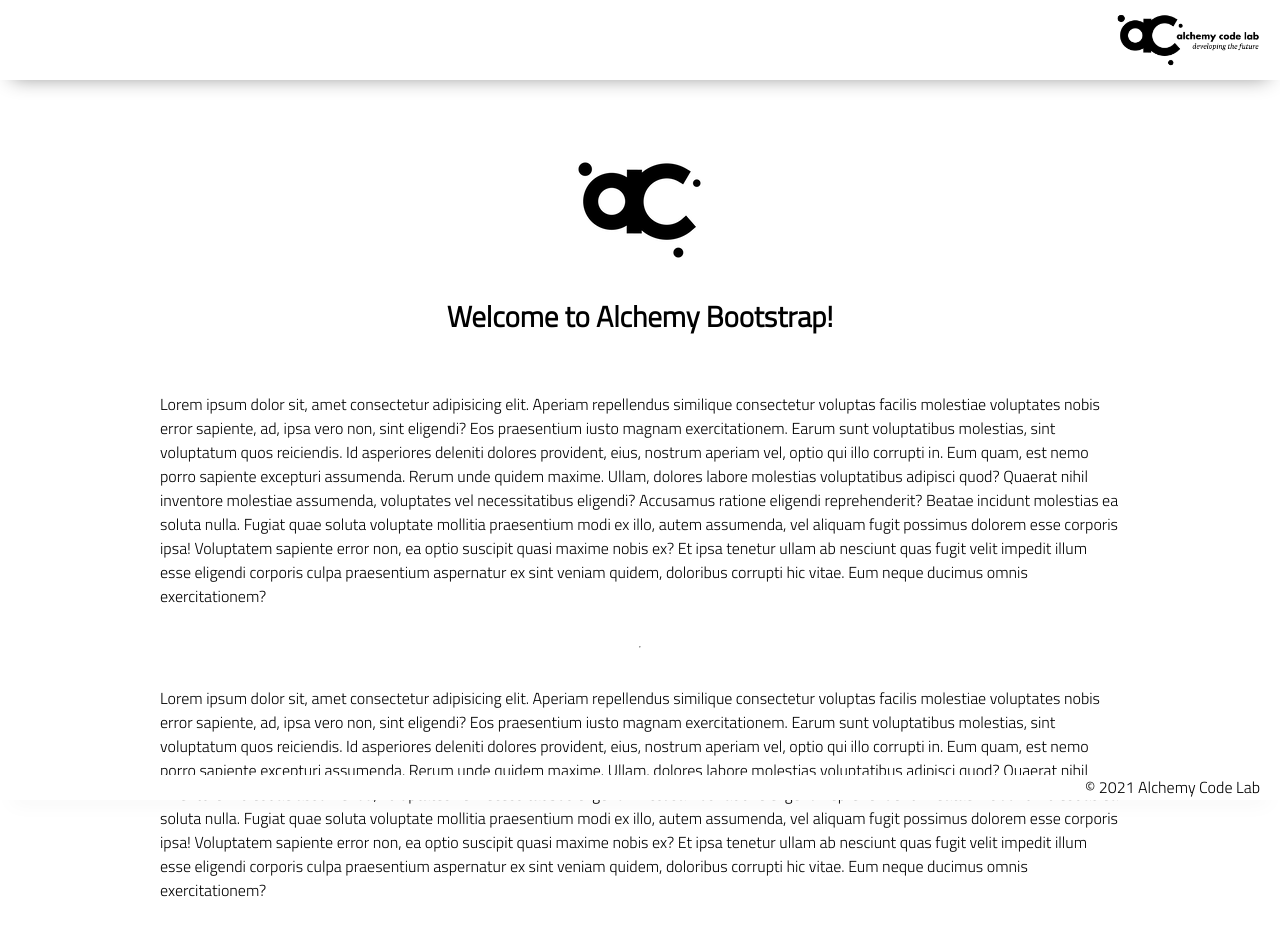
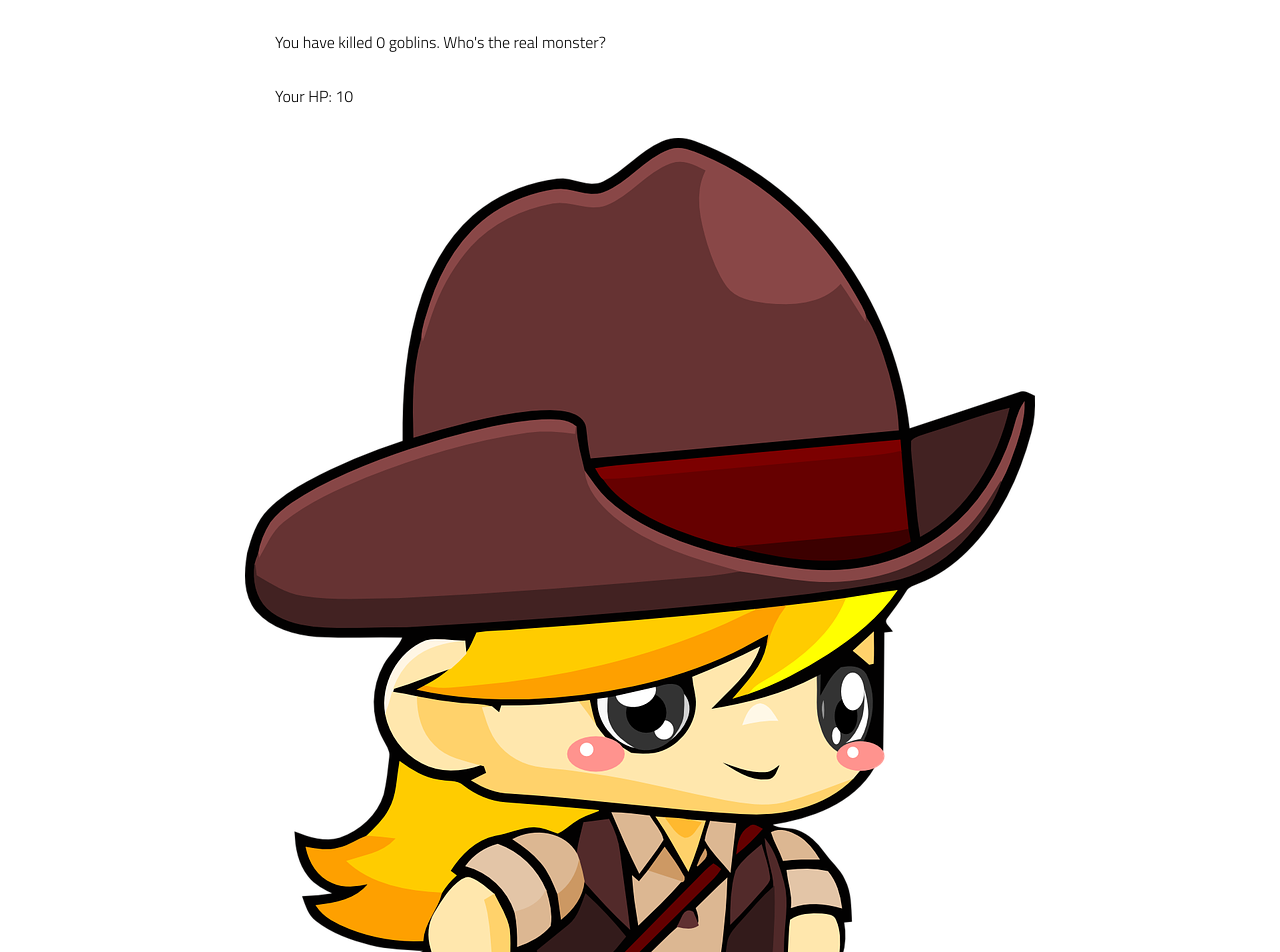
Before and after one commit to Benatovich/goblin-fighter, a plain HTML site: page index.html in a window 1280 px wide. Shown: the top 952 px of the page. Drawn offline with Linux system fonts and the light colour scheme.

Commit message:
html set up

```diff
--- a/index.html
+++ b/index.html
@@ -13,60 +13,34 @@
 </head>
 
 <body>
-    <header>
-        <div class="gutter-right logo">
-            <img src="./assets/big-logo.png" />
+    <main>
+        <div class="player-stats">
+            <div class="goblins-killed">
+                <p>You have killed <span id="killed-number">0</span> goblins. Who's the real monster?</p>
+                <div class="killed-list">
+
+                </div>
+            </div>
+            <div class="hero">
+                <p>Your HP:
+                <span id="hero-hp">10</span>
+                </p>
+                <img id="hero-img" src="./assets/hero.png" />
+
+            </div>
         </div>
-    </header>
-    <main>
-        <section class="main-section">
-            <img class="main-logo" src="./assets/alchemy-logo.png" />
-            <h2>
-                Welcome to Alchemy Bootstrap!
-            </h2>
+        <div class="goblin-stats">
+            <div>
+                <form>
+                    <input name="goblin-name" />
+                    <button>Challenge goblin</button>
+                </form>
+                <div class="goblins">
 
-            <p>
-                Lorem ipsum dolor sit, amet consectetur adipisicing elit. Aperiam repellendus similique consectetur
-                voluptas facilis molestiae voluptates nobis error sapiente, ad, ipsa vero non, sint eligendi? Eos
-                praesentium iusto magnam exercitationem.
-                Earum sunt voluptatibus molestias, sint voluptatum quos reiciendis. Id asperiores deleniti dolores
-                provident, eius, nostrum aperiam vel, optio qui illo corrupti in. Eum quam, est nemo porro sapiente
-                excepturi assumenda.
-                Rerum unde quidem maxime. Ullam, dolores labore molestias voluptatibus adipisci quod? Quaerat nihil
-                inventore molestiae assumenda, voluptates vel necessitatibus eligendi? Accusamus ratione eligendi
-                reprehenderit? Beatae incidunt molestias ea soluta nulla.
-                Fugiat quae soluta voluptate mollitia praesentium modi ex illo, autem assumenda, vel aliquam fugit
-                possimus dolorem esse corporis ipsa! Voluptatem sapiente error non, ea optio suscipit quasi maxime nobis
-                ex?
-                Et ipsa tenetur ullam ab nesciunt quas fugit velit impedit illum esse eligendi corporis culpa
-                praesentium aspernatur ex sint veniam quidem, doloribus corrupti hic vitae. Eum neque ducimus omnis
-                exercitationem?
-            </p>
-            <hr />
-            <p>
-                Lorem ipsum dolor sit, amet consectetur adipisicing elit. Aperiam repellendus similique consectetur
-                voluptas facilis molestiae voluptates nobis error sapiente, ad, ipsa vero non, sint eligendi? Eos
-                praesentium iusto magnam exercitationem.
-                Earum sunt voluptatibus molestias, sint voluptatum quos reiciendis. Id asperiores deleniti dolores
-                provident, eius, nostrum aperiam vel, optio qui illo corrupti in. Eum quam, est nemo porro sapiente
-                excepturi assumenda.
-                Rerum unde quidem maxime. Ullam, dolores labore molestias voluptatibus adipisci quod? Quaerat nihil
-                inventore molestiae assumenda, voluptates vel necessitatibus eligendi? Accusamus ratione eligendi
-                reprehenderit? Beatae incidunt molestias ea soluta nulla.
-                Fugiat quae soluta voluptate mollitia praesentium modi ex illo, autem assumenda, vel aliquam fugit
-                possimus dolorem esse corporis ipsa! Voluptatem sapiente error non, ea optio suscipit quasi maxime nobis
-                ex?
-                Et ipsa tenetur ullam ab nesciunt quas fugit velit impedit illum esse eligendi corporis culpa
-                praesentium aspernatur ex sint veniam quidem, doloribus corrupti hic vitae. Eum neque ducimus omnis
-                exercitationem?
-            </p>
-
-        </section>
+                </div>
+            </div>
+        </div>
     </main>
-    <footer>
-        <div class="copy gutter-right">&copy; 2021 Alchemy Code Lab</div>
-    </footer>
-
     <script type="module" src="./app.js"></script>
 </body>
 
```
Also changed, not shown: assets/hero.png (added).
